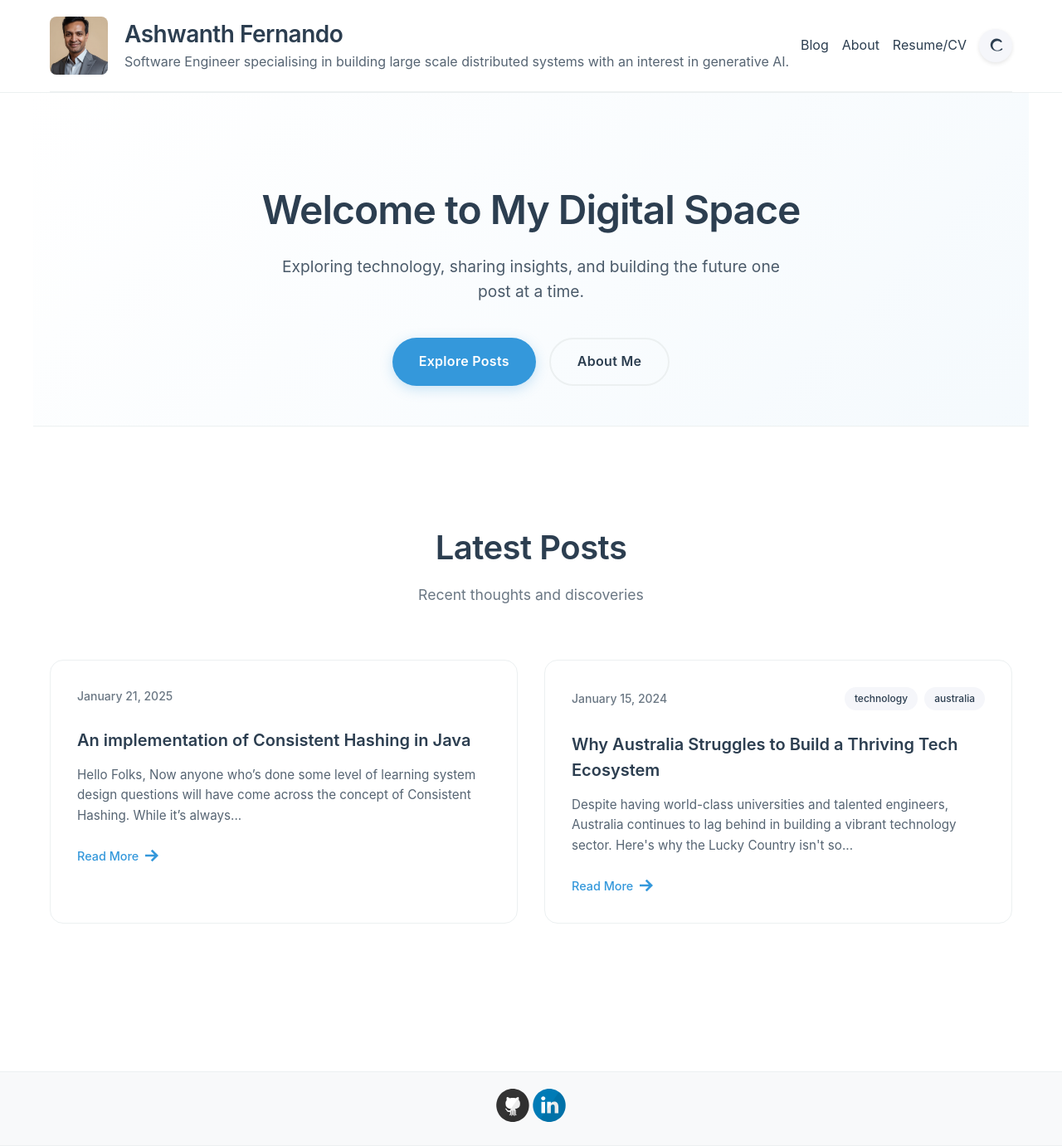
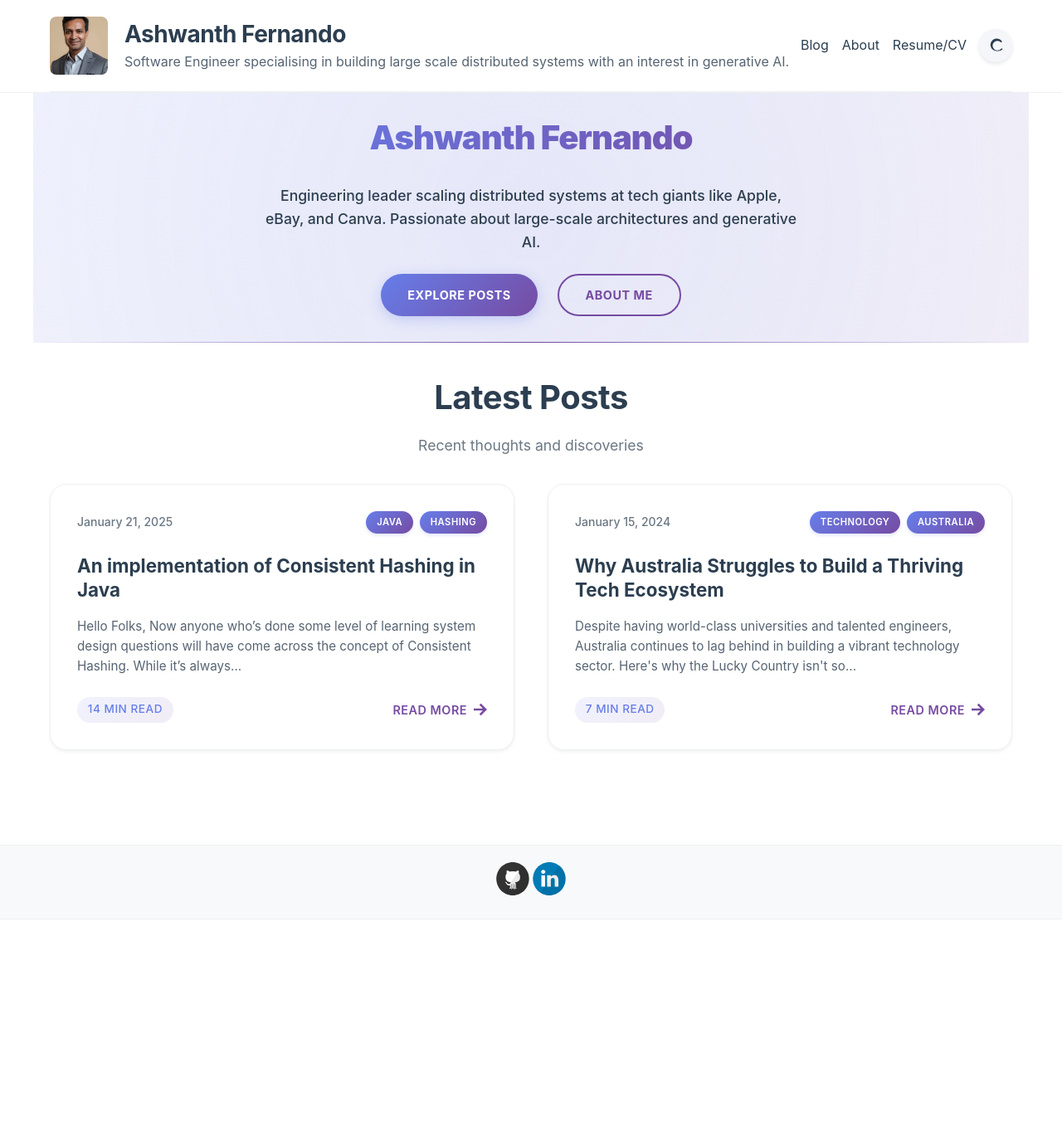
Before and after one commit to crazysoftwarecoder/crazysoftwarecoder.github.io, a Jekyll site: the page built from index.html, in a window 1280 px wide. Shown: the whole page at 83% size. Built offline with Jekyll 4.4.1, drawn with Linux system fonts in a browser that asks for light colours; after the commit the page ends 1108 px from its top, so only the background shows below that.

Commit message:
Beautified

```diff
--- a/_posts/2025-1-21-Consistent-Hashing.md
+++ b/_posts/2025-1-21-Consistent-Hashing.md
@@ -1,6 +1,7 @@
 ---
 layout: post
 title: An implementation of Consistent Hashing in Java
+tags: [Java, Hashing, System Design, Distributed Systems]
 ---
 
 Hello Folks, Now anyone who's done some level of learning system design questions will have come across the concept of Consistent Hashing. While it's always been easy to explain the concept, I've found it hard to reason about the implementation many times.
--- a/index.html
+++ b/index.html
@@ -4,8 +4,8 @@ layout: default
 
 <div class="hero-section">
   <div class="hero-content">
-    <h1 class="hero-title">Welcome to My Digital Space</h1>
-    <p class="hero-subtitle">Exploring technology, sharing insights, and building the future one post at a time.</p>
+    <h1 class="hero-title">Ashwanth Fernando</h1>
+    <p class="hero-subtitle">Engineering leader scaling distributed systems at tech giants like Apple, eBay, and Canva. Passionate about large-scale architectures and generative AI.</p>
     <div class="hero-cta">
       <a href="#latest-posts" class="cta-button primary">Explore Posts</a>
       <a href="{{ site.baseurl }}/about" class="cta-button secondary">About Me</a>
@@ -41,12 +41,22 @@ layout: default
           {{ post.excerpt | strip_html | truncatewords: 25 }}
         </div>
 
+        <div class="post-footer">
+          <div class="reading-time">
+            {% assign words = post.content | number_of_words %}
+            {% if words < 360 %}
+              1 min read
+            {% else %}
+              {{ words | divided_by: 180 }} min read
+            {% endif %}
+          </div>
           <a href="{{ site.baseurl }}{{ post.url }}" class="read-more">
             Read More
             <svg xmlns="http://www.w3.org/2000/svg" viewBox="0 0 24 24" fill="currentColor">
               <path d="M13.025 1l-2.847 2.828 6.176 6.176h-16.354v3.992h16.354l-6.176 6.176 2.847 2.828 10.975-11z"/>
             </svg>
           </a>
+        </div>
       </article>
     {% endfor %}
   </div>
--- a/style.scss
+++ b/style.scss
@@ -26,22 +26,40 @@ html {
   --button-background: #f5f6fa;
   --button-foreground: #2c3e50;
   --code-background: #f8f9fa;
+  --gradient-primary: linear-gradient(135deg, #667eea 0%, #764ba2 100%);
+  --gradient-secondary: linear-gradient(135deg, #f093fb 0%, #f5576c 100%);
+  --gradient-hero: linear-gradient(135deg, rgba(102, 126, 234, 0.08) 0%, rgba(118, 75, 162, 0.08) 100%);
+  --accent-purple: #764ba2;
+  --accent-blue: #667eea;
+  --shadow-sm: 0 2px 4px rgba(0,0,0,0.06);
+  --shadow-md: 0 4px 6px rgba(0,0,0,0.07);
+  --shadow-lg: 0 10px 15px rgba(0,0,0,0.1);
+  --shadow-xl: 0 20px 25px rgba(0,0,0,0.1);
   --font-family-sans: -apple-system, BlinkMacSystemFont, 'Segoe UI', Roboto, Oxygen, Ubuntu, Cantarell, 'Open Sans', 'Helvetica Neue', sans-serif;
   --font-family-mono: 'SF Mono', SFMono-Regular, Consolas, 'Liberation Mono', Menlo, Courier, monospace;
   --font-weight-normal: 400;
-  --font-weight-bold: 600;
+  --font-weight-medium: 500;
+  --font-weight-bold: 700;
+  --font-weight-black: 900;
   --line-height: 1.6;
 }
 
 [data-theme="dark"] {
-  --background-color: #1a1a1a;
+  --background-color: #0f0f10;
   --foreground-color: #e0e0e0;
   --link-color: #64b5f6;
   --heading-color: #ffffff;
-  --border-color: #333333;
-  --button-background: #333333;
+  --border-color: #2a2a2b;
+  --button-background: #1a1a1b;
   --button-foreground: #e0e0e0;
-  --code-background: #2d2d2d;
+  --code-background: #1a1a1b;
+  --gradient-primary: linear-gradient(135deg, #667eea 0%, #764ba2 100%);
+  --gradient-secondary: linear-gradient(135deg, #f093fb 0%, #f5576c 100%);
+  --gradient-hero: linear-gradient(135deg, rgba(102, 126, 234, 0.1) 0%, rgba(118, 75, 162, 0.1) 100%);
+  --shadow-sm: 0 2px 4px rgba(0,0,0,0.2);
+  --shadow-md: 0 4px 6px rgba(0,0,0,0.3);
+  --shadow-lg: 0 10px 15px rgba(0,0,0,0.4);
+  --shadow-xl: 0 20px 25px rgba(0,0,0,0.5);
 }
 
 body {
@@ -243,7 +261,7 @@ blockquote {
     width: 100%;
     height: 100%;
     object-fit: cover;
-    object-position: center 35%;
+    object-position: center center;
   }
 }
 
@@ -430,14 +448,36 @@ footer {
 
 // Modern Home Page Styles
 .hero-section {
-  background: linear-gradient(135deg, var(--background-color) 0%, rgba(52, 152, 219, 0.05) 100%);
-  padding: 4rem 0 3rem;
+  position: relative;
+  background: var(--gradient-hero);
+  padding: 2rem 0;
   text-align: center;
   margin: 0 -20px;
-  border-bottom: 1px solid var(--border-color);
+  overflow: hidden;
+
+  &::before {
+    content: '';
+    position: absolute;
+    top: -50%;
+    left: -50%;
+    width: 200%;
+    height: 200%;
+    background: radial-gradient(circle, rgba(102, 126, 234, 0.1) 0%, transparent 70%);
+    animation: float 20s ease-in-out infinite;
+  }
+
+  &::after {
+    content: '';
+    position: absolute;
+    bottom: 0;
+    left: 0;
+    right: 0;
+    height: 1px;
+    background: linear-gradient(90deg, transparent, var(--accent-purple), transparent);
+  }
 
   @include mobile {
-    padding: 3rem 0 2rem;
+    padding: 1.5rem 0;
     margin: 0 -20px;
   }
 }
@@ -446,64 +486,103 @@ footer {
   max-width: 800px;
   margin: 0 auto;
   padding: 0 2rem;
+  display: flex;
+  flex-direction: column;
+  justify-content: center;
+  min-height: 100%;
 }
 
 .hero-title {
-  font-size: 3rem;
-  font-weight: var(--font-weight-bold);
-  color: var(--heading-color);
-  margin-bottom: 1.5rem;
-  line-height: 1.2;
+  font-size: 2.5rem;
+  font-weight: var(--font-weight-black);
+  background: var(--gradient-primary);
+  -webkit-background-clip: text;
+  -webkit-text-fill-color: transparent;
+  background-clip: text;
+  margin-top: 0;
+  margin-bottom: 1rem;
+  line-height: 1.1;
   letter-spacing: -1px;
+  position: relative;
+  z-index: 1;
+  animation: fadeInUp 0.8s ease-out;
 
   @include mobile {
-    font-size: 2.2rem;
-    margin-bottom: 1rem;
+    font-size: 2rem;
+    margin-bottom: 0.75rem;
   }
 }
 
 .hero-subtitle {
-  font-size: 1.2rem;
+  font-size: 1.1rem;
   color: var(--foreground-color);
-  opacity: 0.85;
-  margin-bottom: 2.5rem;
+  opacity: 0.9;
+  margin-bottom: 1.5rem;
   line-height: 1.6;
-  max-width: 600px;
+  max-width: 650px;
   margin-left: auto;
   margin-right: auto;
+  position: relative;
+  z-index: 1;
+  animation: fadeInUp 1s ease-out 0.2s both;
+  font-weight: var(--font-weight-medium);
 
   @include mobile {
-    font-size: 1.05rem;
-    margin-bottom: 2rem;
+    font-size: 1rem;
+    margin-bottom: 1.5rem;
   }
 }
 
 .hero-cta {
   display: flex;
-  gap: 1rem;
+  gap: 1.5rem;
   justify-content: center;
   flex-wrap: wrap;
+  position: relative;
+  z-index: 1;
+  animation: fadeInUp 1.2s ease-out 0.4s both;
 }
 
 .cta-button {
   display: inline-flex;
   align-items: center;
-  padding: 0.875rem 2rem;
+  padding: 0.75rem 2rem;
   border-radius: 50px;
   font-weight: var(--font-weight-bold);
   text-decoration: none;
-  transition: all 0.3s ease;
-  font-size: 1rem;
-  letter-spacing: 0.3px;
+  transition: all 0.4s cubic-bezier(0.175, 0.885, 0.32, 1.275);
+  font-size: 0.9rem;
+  letter-spacing: 0.5px;
+  text-transform: uppercase;
+  position: relative;
+  overflow: hidden;
+
+  &::before {
+    content: '';
+    position: absolute;
+    top: 50%;
+    left: 50%;
+    width: 0;
+    height: 0;
+    border-radius: 50%;
+    background: rgba(255, 255, 255, 0.2);
+    transform: translate(-50%, -50%);
+    transition: width 0.6s, height 0.6s;
+  }
+
+  &:hover::before {
+    width: 300px;
+    height: 300px;
+  }
 
   &.primary {
-    background: var(--link-color);
+    background: var(--gradient-primary);
     color: white;
-    box-shadow: 0 4px 15px rgba(52, 152, 219, 0.25);
+    box-shadow: 0 4px 15px rgba(102, 126, 234, 0.3);
 
     &:hover {
-      transform: translateY(-2px);
-      box-shadow: 0 6px 20px rgba(52, 152, 219, 0.35);
+      transform: translateY(-3px) scale(1.05);
+      box-shadow: 0 10px 25px rgba(102, 126, 234, 0.4);
       text-decoration: none;
       color: white;
     }
@@ -511,40 +590,60 @@ footer {
 
   &.secondary {
     background: transparent;
-    color: var(--foreground-color);
-    border: 2px solid var(--border-color);
+    color: var(--accent-purple);
+    border: 2px solid var(--accent-purple);
+    position: relative;
+
+    &::after {
+      content: '';
+      position: absolute;
+      top: 0;
+      left: 0;
+      right: 0;
+      bottom: 0;
+      background: var(--gradient-primary);
+      border-radius: 50px;
+      opacity: 0;
+      transition: opacity 0.4s;
+      z-index: -1;
+    }
 
     &:hover {
-      background: var(--button-background);
-      transform: translateY(-2px);
-      box-shadow: 0 4px 15px rgba(0, 0, 0, 0.08);
+      color: white;
+      transform: translateY(-3px) scale(1.05);
+      box-shadow: 0 10px 25px rgba(118, 75, 162, 0.3);
       text-decoration: none;
-      color: var(--foreground-color);
+      border-color: transparent;
+
+      &::after {
+        opacity: 1;
+      }
     }
   }
 
   @include mobile {
-    padding: 0.75rem 1.5rem;
-    font-size: 0.95rem;
+    padding: 0.875rem 2rem;
+    font-size: 0.9rem;
   }
 }
 
 .posts-section {
-  padding: 5rem 0;
+  padding: 0 0 1rem 0;
   max-width: 1200px;
   margin: 0 auto;
 
   @include mobile {
-    padding: 3rem 0;
+    padding: 0 0 0.75rem 0;
   }
 }
 
 .section-header {
   text-align: center;
-  margin-bottom: 4rem;
+  margin-top: 0;
+  margin-bottom: 2rem;
 
   @include mobile {
-    margin-bottom: 3rem;
+    margin-bottom: 1.5rem;
   }
 }
 
@@ -570,23 +669,26 @@ footer {
 .posts-grid {
   display: grid;
   grid-template-columns: repeat(auto-fit, minmax(350px, 1fr));
-  gap: 2rem;
+  gap: 2.5rem;
   margin-bottom: 3rem;
+  animation: fadeInUp 1s ease-out;
 
   @include mobile {
     grid-template-columns: 1fr;
-    gap: 1.5rem;
+    gap: 2rem;
   }
 }
 
 .post-card {
   background: var(--background-color);
   border: 1px solid var(--border-color);
-  border-radius: 16px;
+  border-radius: 20px;
   padding: 2rem;
-  transition: all 0.3s ease;
+  transition: all 0.4s cubic-bezier(0.175, 0.885, 0.32, 1.275);
   position: relative;
   overflow: hidden;
+  backdrop-filter: blur(10px);
+  box-shadow: var(--shadow-sm);
 
   &::before {
     content: '';
@@ -594,24 +696,44 @@ footer {
     top: 0;
     left: 0;
     right: 0;
-    height: 4px;
-    background: linear-gradient(90deg, var(--link-color), #9b59b6);
+    height: 3px;
+    background: var(--gradient-primary);
     transform: scaleX(0);
-    transition: transform 0.3s ease;
+    transition: transform 0.4s ease;
+    transform-origin: left;
+  }
+
+  &::after {
+    content: '';
+    position: absolute;
+    top: -50%;
+    left: -50%;
+    width: 200%;
+    height: 200%;
+    background: radial-gradient(circle, var(--accent-blue) 0%, transparent 70%);
+    opacity: 0;
+    transition: opacity 0.4s ease;
+    pointer-events: none;
   }
 
   &:hover {
-    transform: translateY(-4px);
-    box-shadow: 0 10px 30px rgba(0, 0, 0, 0.1);
-    border-color: var(--link-color);
+    transform: translateY(-8px) scale(1.02);
+    box-shadow: var(--shadow-xl);
+    border-color: transparent;
+    background: linear-gradient(145deg, var(--background-color) 0%, rgba(102, 126, 234, 0.05) 100%);
 
     &::before {
       transform: scaleX(1);
+    }
+
+    &::after {
+      opacity: 0.05;
     }
   }
 
   @include mobile {
     padding: 1.5rem;
+    border-radius: 16px;
   }
 }
 
@@ -637,12 +759,21 @@ footer {
 }
 
 .tag {
-  background: var(--button-background);
-  color: var(--button-foreground);
-  padding: 0.25rem 0.75rem;
+  background: linear-gradient(135deg, var(--accent-blue) 0%, var(--accent-purple) 100%);
+  color: white;
+  padding: 0.3rem 0.8rem;
   border-radius: 20px;
-  font-size: 0.75rem;
-  font-weight: 500;
+  font-size: 0.7rem;
+  font-weight: 600;
+  text-transform: uppercase;
+  letter-spacing: 0.5px;
+  box-shadow: 0 2px 4px rgba(102, 126, 234, 0.2);
+  transition: all 0.3s ease;
+
+  &:hover {
+    transform: scale(1.05);
+    box-shadow: 0 4px 6px rgba(102, 126, 234, 0.3);
+  }
 }
 
 .post-title {
@@ -651,13 +782,30 @@ footer {
   a {
     color: var(--heading-color);
     text-decoration: none;
-    font-size: 1.25rem;
+    font-size: 1.4rem;
     font-weight: var(--font-weight-bold);
-    line-height: 1.4;
-    transition: color 0.3s ease;
+    line-height: 1.3;
+    transition: all 0.3s ease;
+    display: inline-block;
+    position: relative;
+
+    &::after {
+      content: '';
+      position: absolute;
+      bottom: -2px;
+      left: 0;
+      width: 0;
+      height: 2px;
+      background: var(--gradient-primary);
+      transition: width 0.3s ease;
+    }
 
     &:hover {
-      color: var(--link-color);
+      color: var(--accent-purple);
+
+      &::after {
+        width: 100%;
+      }
     }
   }
 }
@@ -670,27 +818,49 @@ footer {
   font-size: 0.95rem;
 }
 
+.post-footer {
+  display: flex;
+  justify-content: space-between;
+  align-items: center;
+  margin-top: auto;
+}
+
+.reading-time {
+  font-size: 0.85rem;
+  color: var(--accent-blue);
+  font-weight: var(--font-weight-medium);
+  text-transform: uppercase;
+  letter-spacing: 0.5px;
+  padding: 0.3rem 0.8rem;
+  background: linear-gradient(135deg, rgba(102, 126, 234, 0.1) 0%, rgba(118, 75, 162, 0.1) 100%);
+  border-radius: 20px;
+}
+
 .read-more {
   display: inline-flex;
   align-items: center;
   gap: 0.5rem;
-  color: var(--link-color);
+  color: var(--accent-purple);
   text-decoration: none;
-  font-weight: 500;
+  font-weight: 600;
   font-size: 0.9rem;
   transition: all 0.3s ease;
+  position: relative;
+  text-transform: uppercase;
+  letter-spacing: 0.5px;
 
   svg {
     width: 16px;
     height: 16px;
-    transition: transform 0.3s ease;
+    transition: transform 0.3s cubic-bezier(0.68, -0.55, 0.265, 1.55);
   }
 
   &:hover {
+    color: var(--accent-blue);
     gap: 0.75rem;
 
     svg {
-      transform: translateX(4px);
+      transform: translateX(6px) scale(1.2);
     }
   }
 }
@@ -724,17 +894,61 @@ html {
   scroll-behavior: smooth;
 }
 
+// Animations
+@keyframes fadeInUp {
+  from {
+    opacity: 0;
+    transform: translateY(30px);
+  }
+  to {
+    opacity: 1;
+    transform: translateY(0);
+  }
+}
+
+@keyframes float {
+  0%, 100% {
+    transform: rotate(0deg) scale(1);
+  }
+  33% {
+    transform: rotate(1deg) scale(1.05);
+  }
+  66% {
+    transform: rotate(-1deg) scale(0.95);
+  }
+}
+
+@keyframes shimmer {
+  0% {
+    background-position: -1000px 0;
+  }
+  100% {
+    background-position: 1000px 0;
+  }
+}
+
+@keyframes pulse {
+  0%, 100% {
+    opacity: 1;
+  }
+  50% {
+    opacity: 0.5;
+  }
+}
+
 // Dark theme specific adjustments
 [data-theme="dark"] {
   .hero-section {
-    background: linear-gradient(135deg, var(--background-color) 0%, rgba(100, 181, 246, 0.08) 100%);
+    background: var(--gradient-hero);
   }
 
   .post-card {
-    box-shadow: 0 2px 10px rgba(0, 0, 0, 0.3);
+    background: rgba(255, 255, 255, 0.02);
+    border-color: rgba(255, 255, 255, 0.1);
 
     &:hover {
-      box-shadow: 0 10px 30px rgba(0, 0, 0, 0.4);
+      background: rgba(255, 255, 255, 0.05);
+      box-shadow: 0 20px 40px rgba(0, 0, 0, 0.5);
     }
   }
 
@@ -744,6 +958,11 @@ html {
     &:hover {
       box-shadow: 0 6px 20px rgba(100, 181, 246, 0.35);
     }
+  }
+
+  .hero-title {
+    animation: fadeInUp 0.8s ease-out, shimmer 3s linear infinite;
+    background-size: 1000px 100%;
   }
 }
 
```
Lines whose indentation alone changed are shown as unchanged.
